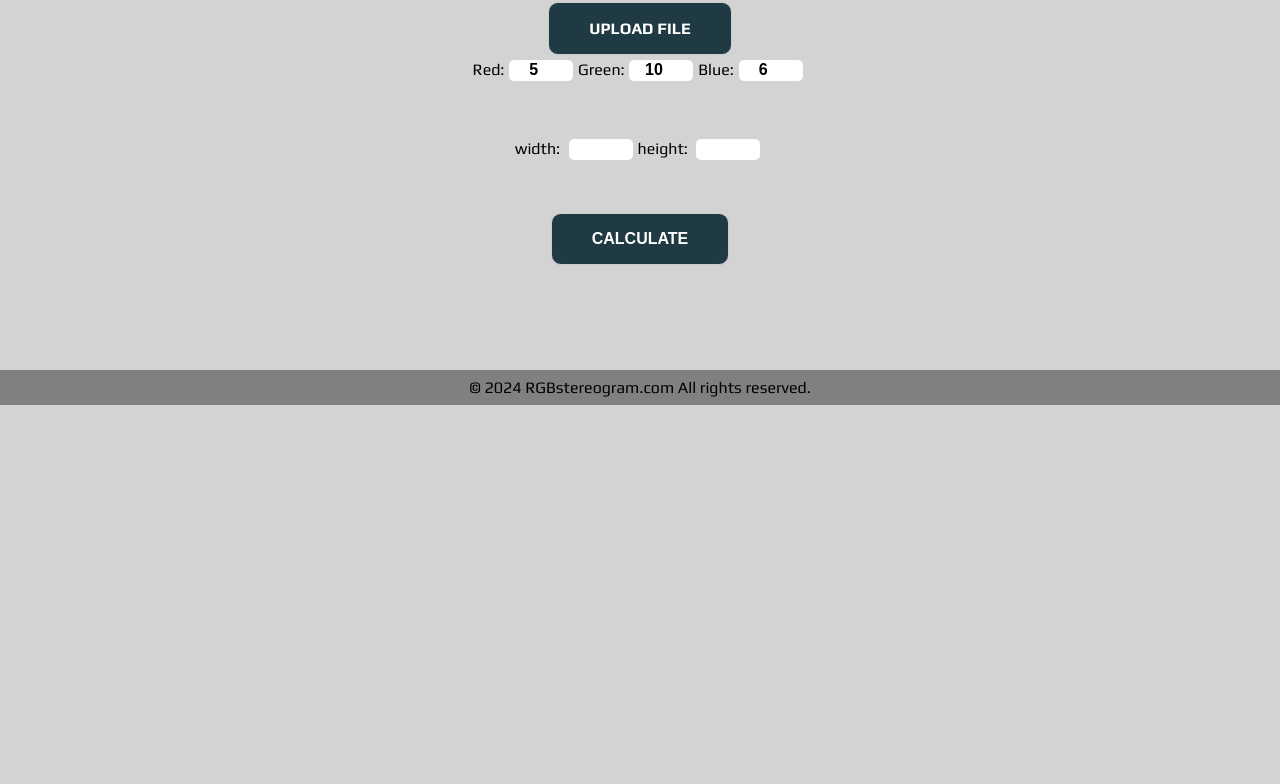
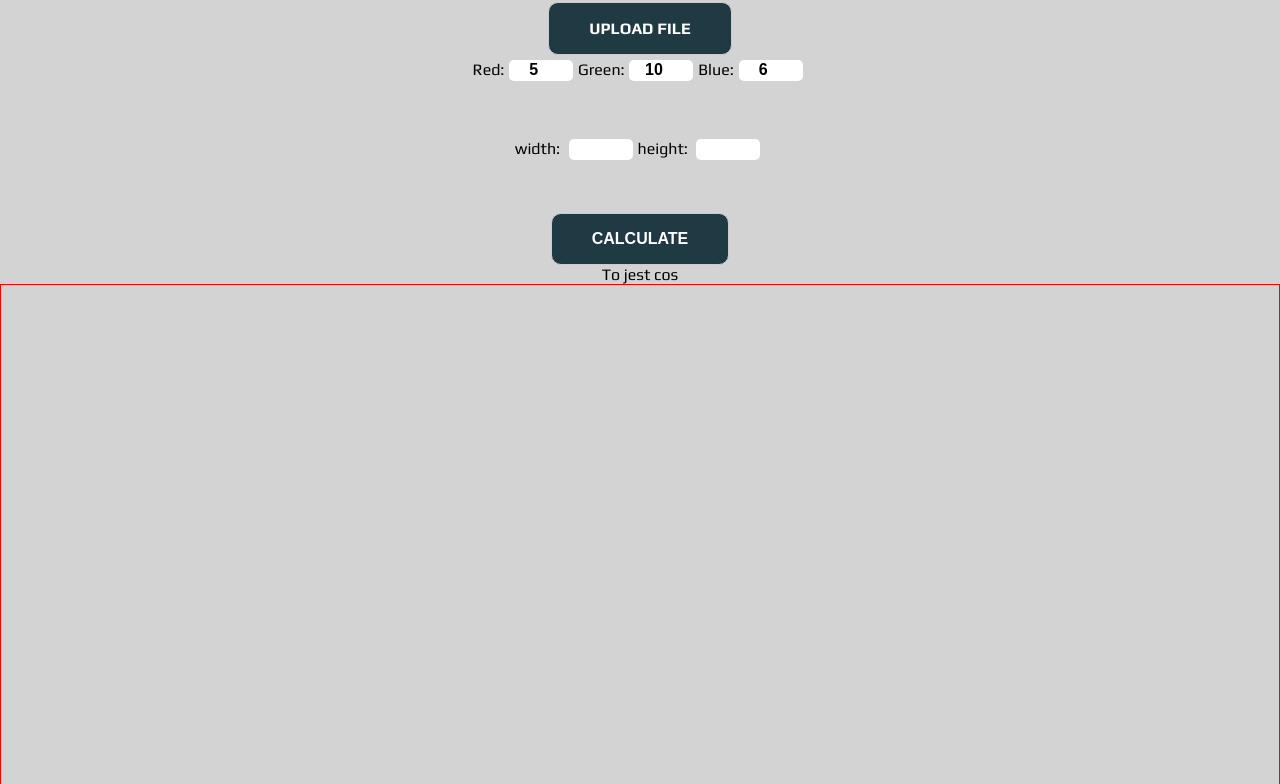
Before and after one commit to lukKotecki/RGBstereogram, a React (Vite) app: page / in a window 1280 px wide. Shown: the part 1632-2416 px from the top of the page. Before the commit the page ends 2037 px from the top, so only its background shows below. Built offline with nearby package versions, Linux system fonts and the light colour scheme; a web font is replaced by a local one.

Commit message:
useEffect rerendering

```diff
--- a/src/App.jsx
+++ b/src/App.jsx
@@ -33,18 +33,20 @@ function App() {
     },
   ]
   const [inputsState, setInputsState] = React.useState(initialState)
+
+  const [outputImage, setOutputImage] = React.useState(null)
+
+  React.useEffect(()=>{
+    setOutputImage(<OutputImage inputsState={inputsState}/>)
+  },[inputsState])
+
+
+
   console.clear()
   console.log(inputsState)
 
 
 
-
-  const [reRender, setReRender ] = React.useState(null)
-
-  function createOutput(generate){
-    console.log('Odpalam funkcje w rodzicu')
-    setReRender(<OutputImage inputsState={inputsState}/>)
-  }
 
 
   const getColorIndicesForCoord = (x, y, width) => {
@@ -59,9 +61,9 @@ return (
       <Header />
       <InputImages  inputsState={inputsState}
                     setInputsState={setInputsState}
-                    createOutput={createOutput}/>
+      />
 
-      {reRender}
+      {outputImage}
 
 
       <Footer />
--- a/src/components/InputImages.jsx
+++ b/src/components/InputImages.jsx
@@ -1,6 +1,6 @@
 import React from 'react'
 
-export default function InputImages({ inputsState, setInputsState, createOutput}){
+export default function InputImages({ inputsState, setInputsState}){
 
     function handleInput(e){
         e.preventDefault()
@@ -44,7 +44,6 @@ export default function InputImages({ inputsState, setInputsState, createOutput}
     function handleSubmit(e){
         e.preventDefault()
         console.log('kliku')
-        createOutput()
 
     }
 
--- a/src/components/OutputImage.jsx
+++ b/src/components/OutputImage.jsx
@@ -67,7 +67,7 @@ export default function OutputImage({inputsState}){
             outputCtx.putImageData(imageData, 0, 0)
 
 
-    }, [])
+    }, [inputsState])
 
     return (
         <>
```
